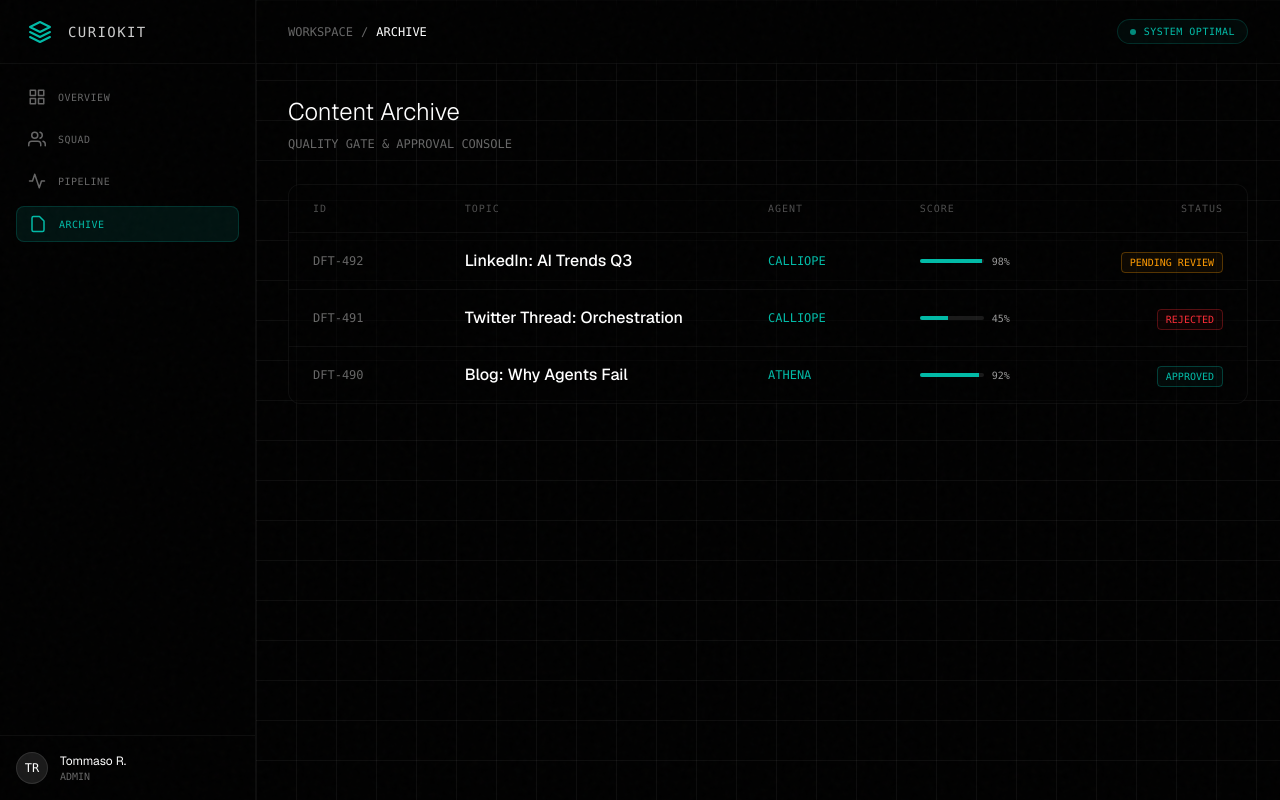
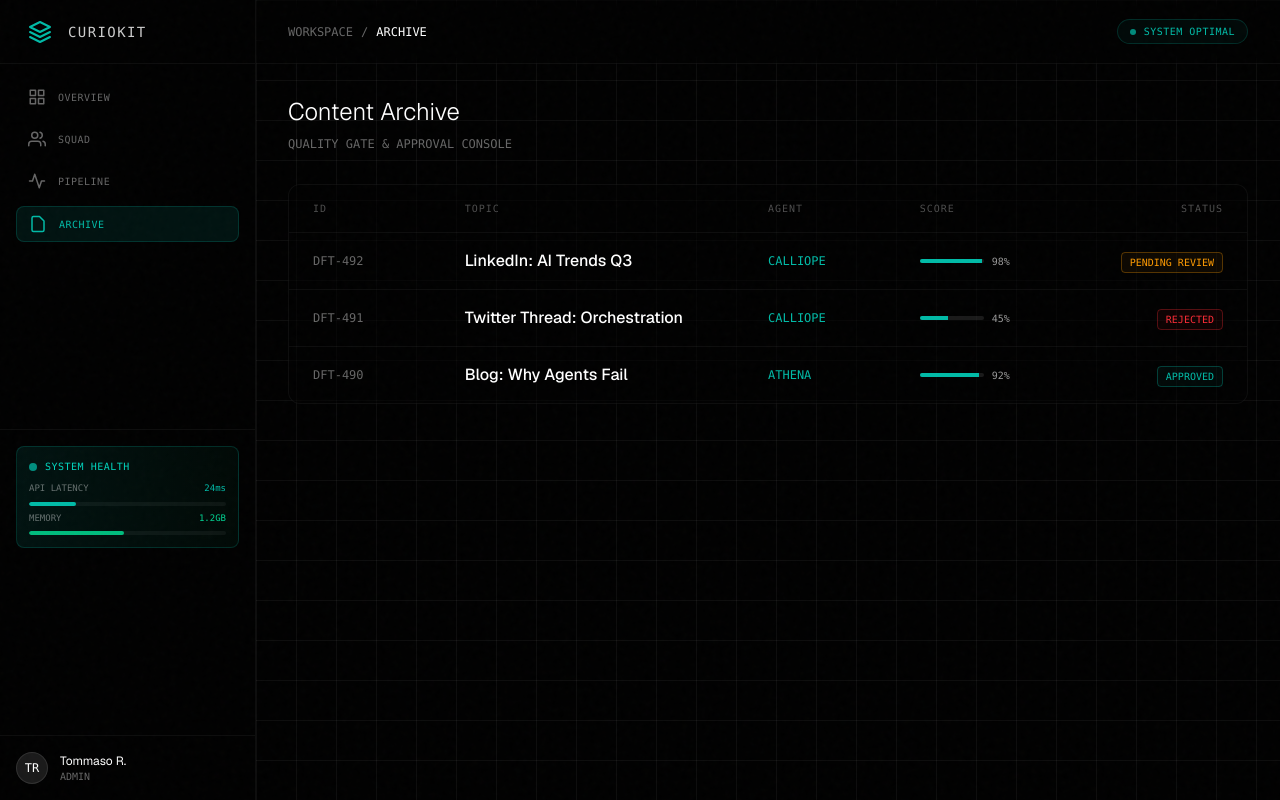
Before and after one commit to 0xnetborn/curiositas-clawkit, a Next.js app: page /dashboard/archive in a window 1280 px wide. Built offline with nearby package versions, Linux system fonts and the light colour scheme.

Commit message:
feat: add System Health indicator to dashboard sidebar - autop run

```diff
--- a/src/app/dashboard/layout.tsx
+++ b/src/app/dashboard/layout.tsx
@@ -58,6 +58,32 @@ export default function DashboardLayout({
           </nav>
         </div>
 
+        {/* System Health Indicator */}
+        <div className="p-4 border-t border-white/5">
+          <div className="bg-gradient-to-r from-teal-500/10 to-emerald-500/5 border border-teal-500/20 rounded-lg p-3">
+            <div className="flex items-center gap-2 mb-2">
+              <div className="w-2 h-2 rounded-full bg-teal-500 animate-pulse" />
+              <span className="text-[10px] font-mono text-teal-400 tracking-wider">SYSTEM HEALTH</span>
+            </div>
+            <div className="space-y-1.5">
+              <div className="flex justify-between text-[9px] text-white/40 font-mono">
+                <span>API LATENCY</span>
+                <span className="text-teal-500">24ms</span>
+              </div>
+              <div className="h-1 bg-white/5 rounded-full overflow-hidden">
+                <div className="h-full bg-teal-500 rounded-full" style={{ width: '24%' }} />
+              </div>
+              <div className="flex justify-between text-[9px] text-white/40 font-mono">
+                <span>MEMORY</span>
+                <span className="text-emerald-400">1.2GB</span>
+              </div>
+              <div className="h-1 bg-white/5 rounded-full overflow-hidden">
+                <div className="h-full bg-emerald-500 rounded-full" style={{ width: '48%' }} />
+              </div>
+            </div>
+          </div>
+        </div>
+
         {/* User Profile */}
         <div className="p-4 border-t border-white/5">
           <div className="flex items-center gap-3">
```
Also changed, not shown: 1 other file (tests, documents, lock files or other folders).
